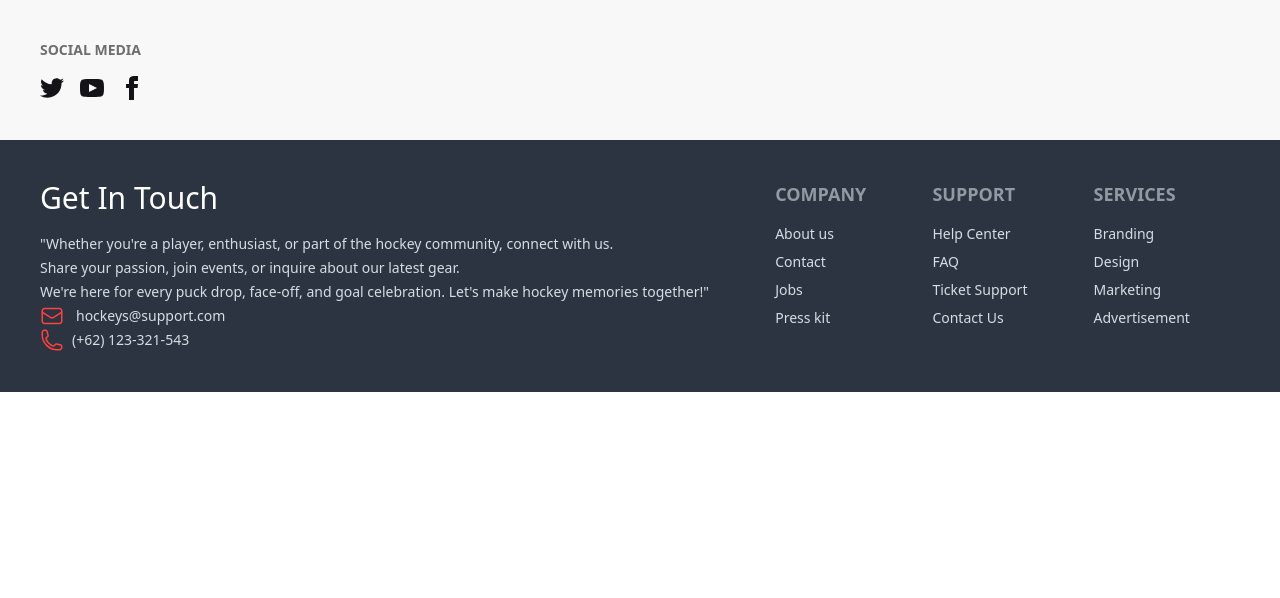
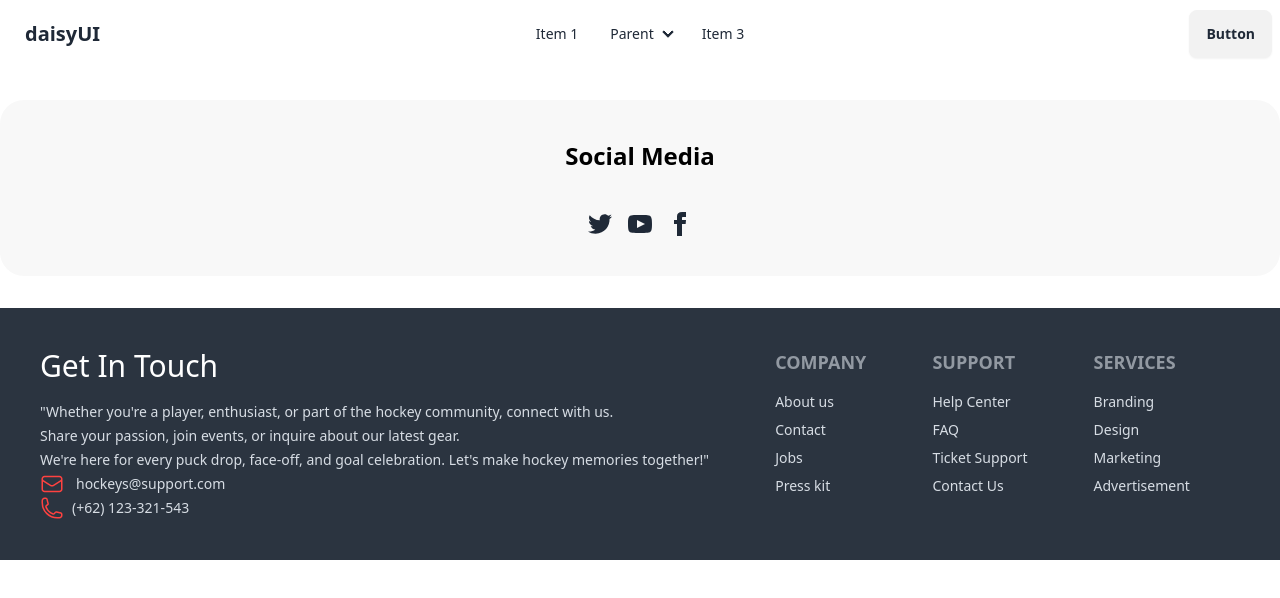
Before and after one commit to shamim-hossain008/hockeys-shamim, a plain HTML site: page Images/index.html in a window 1280 px wide. Drawn offline with nearby package versions, Linux system fonts and the light colour scheme.

Commit message:
added social section done

```diff
--- a/Images/index.html
+++ b/Images/index.html
@@ -4,6 +4,10 @@
     <meta charset="UTF-8" />
     <meta name="viewport" content="width=device-width, initial-scale=1.0" />
     <title>Hockey's</title>
+    <script
+      src="https://kit.fontawesome.com/5373aaa1f2.js"
+      crossorigin="anonymous"
+    ></script>
     <link
       href="https://cdn.jsdelivr.net/npm/daisyui@4.6.0/dist/full.min.css"
       rel="stylesheet"
@@ -25,14 +29,60 @@
 
   <body>
     <header>
-      <nav></nav>
+        <!-- nav bar section -->
+      <nav>
+        <div class="navbar bg-base-100">
+            <div class="navbar-start">
+              <div class="dropdown">
+                <div tabindex="0" role="button" class="btn btn-ghost lg:hidden">
+                  <svg xmlns="http://www.w3.org/2000/svg" class="h-5 w-5" fill="none" viewBox="0 0 24 24" stroke="currentColor"><path stroke-linecap="round" stroke-linejoin="round" stroke-width="2" d="M4 6h16M4 12h8m-8 6h16" /></svg>
+                </div>
+                <ul tabindex="0" class="menu menu-sm dropdown-content mt-3 z-[1] p-2 shadow bg-base-100 rounded-box w-52">
+                  <li><a>Item 1</a></li>
+                  <li>
+                    <a>Parent</a>
+                    <ul class="p-2">
+                      <li><a>Submenu 1</a></li>
+                      <li><a>Submenu 2</a></li>
+                    </ul>
+                  </li>
+                  <li><a>Item 3</a></li>
+                </ul>
+              </div>
+              <a class="btn btn-ghost text-xl">daisyUI</a>
+            </div>
+            <div class="navbar-center hidden lg:flex">
+              <ul class="menu menu-horizontal px-1">
+                <li><a>Item 1</a></li>
+                <li>
+                  <details>
+                    <summary>Parent</summary>
+                    <ul class="p-2">
+                      <li><a>Submenu 1</a></li>
+                      <li><a>Submenu 2</a></li>
+                    </ul>
+                  </details>
+                </li>
+                <li><a>Item 3</a></li>
+              </ul>
+            </div>
+            <div class="navbar-end">
+              <a class="btn">Button</a>
+            </div>
+          </div>
+      </nav>
     </header>
     <main></main>
     <!-- Social Media -->
-    <section class="footer p-10 bg-[#F8F8F8] text-[#131318]">
+    <section>
+      <div
+        class="footer footer-center my-8 p-10 bg-[#F8F8F8] text-manrope-content rounded-3xl"
+      >
+        <div>
+          <p class="text-black text-2xl font-bold">Social Media</p>
+        </div>
         <nav>
-        <header class="footer-title">Social Media</header>
-        <div class="grid grid-flow-col gap-4 content-center">
+          <div class="grid grid-flow-col gap-4">
             <a
               ><svg
                 xmlns="http://www.w3.org/2000/svg"
@@ -71,6 +121,7 @@
             ></a>
           </div>
         </nav>
+      </div>
     </section>
     <!-- footer section -->
     <footer class="footer p-10 bg-neutral text-neutral-content">
```
Lines whose indentation alone changed are shown as unchanged.
